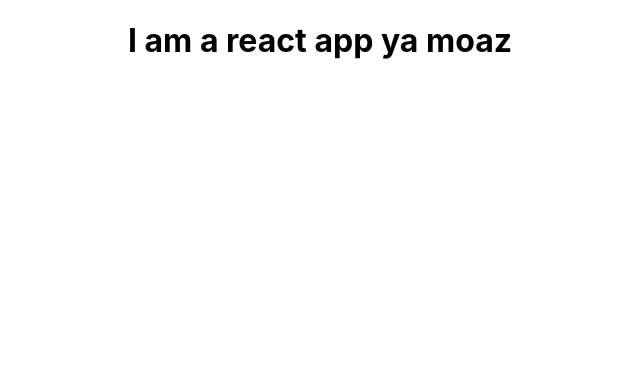
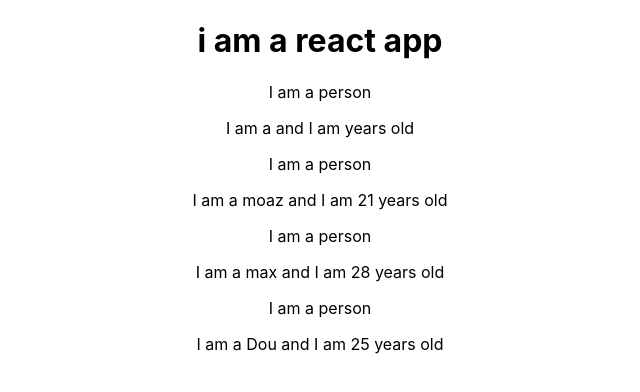
Before and after one commit to moazahmed132/react-course-udemy-max, a React (Create React App) app: page / in a window 1280 px wide. Shown: the top 392 px of the page, without its empty margins (320-960 px from the left). Built offline with nearby package versions, Linux system fonts and the light colour scheme.

Commit message:
add props to the functional component

```diff
--- a/src/App.js
+++ b/src/App.js
@@ -1,17 +1,21 @@
 import React from 'react';
 import './App.css';
+import Person from './Person/Person'
 
 function App() {
   return (
-    /* return (
-        <div className="App" >
-            <h1 > i am a react app </h1>
-        </div >
-    );
-    ); */
-    React.createElement('div', { className: 'App' }, React.createElement('h1', null, 'I am a react app ya moaz')));
+    <div className="App" >
+      <h1 > i am a react app </h1>
+      <Person />
+      <Person name="moaz" age="21" />
+      <Person name="max" age="28" >My Hobby is swimming</Person>
+      <Person name="Dou" age="25" />
+
+    </div >
+  );
+  /* return React.createElement('div', { className: 'App' }, React.createElement('h1', null, 'I am a react app ya moaz')); */
+
 }
 
 
-
 export default App;
--- /dev/null
+++ b/src/Person/Person.js
@@ -0,0 +1,11 @@
+import React from 'react'
+
+const Person = (props) => {
+  return (
+    <div>
+      <p>I am a person </p>
+      <p>I am a {props.name} and I am {props.age} years old </p>
+    </div>
+  )
+}
+export default Person;
```
